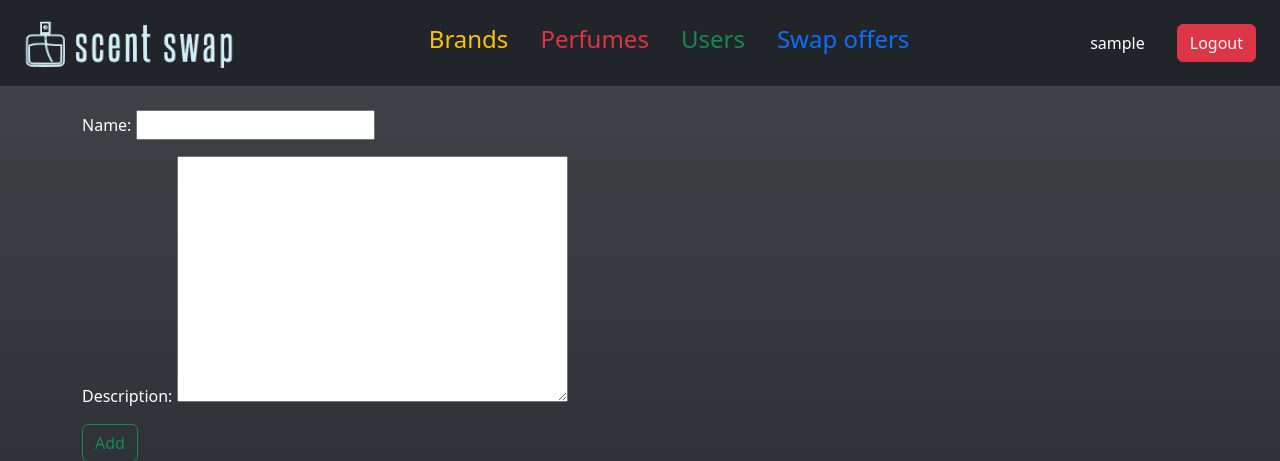
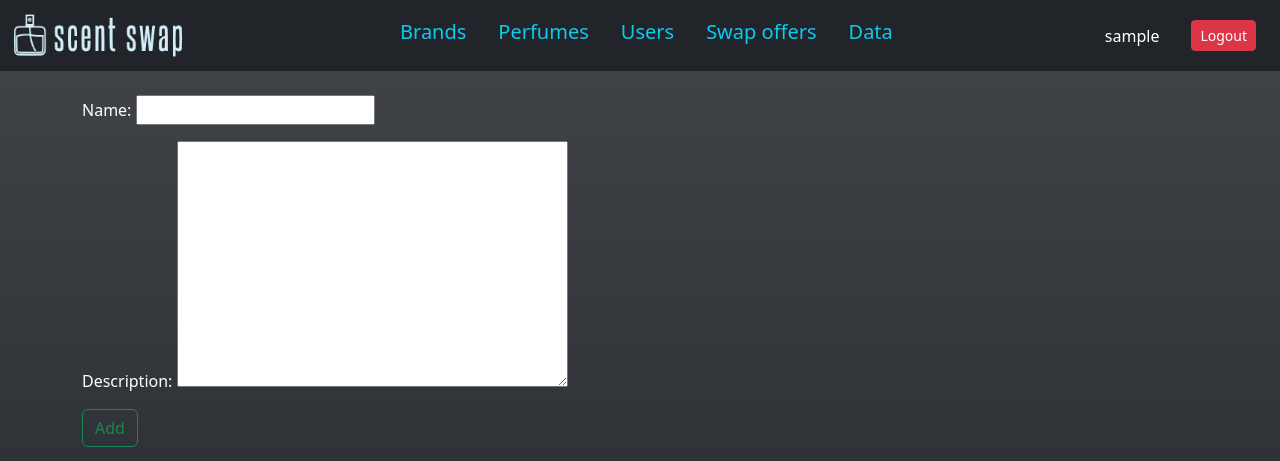
Before and after one commit to saradonin/scent_swap, a Django app: page /brand/add in a window 1280 px wide. Shown: the top 461 px of the page. Run offline with Django 4.2, Linux system fonts and the light colour scheme; the visitor is signed in with stand-in values (Sample User, id 1).

Commit message:
menu changed

```diff
--- a/scent_app/templates/__base__.html
+++ b/scent_app/templates/__base__.html
@@ -11,22 +11,27 @@
 <!-- //--------------------------- nav bar ------------------------------// -->
 <nav class="navbar navbar-dark bg-dark align-items-center p-2 mb-4">
         <a class="navbar-brand" href="{% url 'index' %}">
-            <img src="{% static 'logo.png' %}" alt="Logo" width="240" height="60"
+            <img src="{% static 'logo.png' %}" alt="Logo" width="180" height="45"
                  class="d-flex align-text-top">
         </a>
         <ul class="nav justify-content-center align-items-center">
             <li class="nav-item">
-                <a class="nav-link text-warning" href="{% url 'brand-list' %}"><h4>Brands</h4></a>
+                <a class="nav-link text-info" href="{% url 'brand-list' %}"><h5>Brands</h5></a>
             </li>
             <li class="nav-item">
-                <a class="nav-link text-danger" href="{% url 'perfume-list' %}"><h4>Perfumes</h4></a>
+                <a class="nav-link text-info" href="{% url 'perfume-list' %}"><h5>Perfumes</h5></a>
             </li>
             {% if user.is_authenticated %}
                 <li class="nav-item">
-                    <a class="nav-link text-success" href="{% url 'user-list' %}"><h4>Users</h4></a>
+                    <a class="nav-link text-info" href="{% url 'user-list' %}"><h5>Users</h5></a>
                 </li>
                 <li class="nav-item">
-                    <a class="nav-link" href=""><h4>Swap offers</h4></a>
+                    <a class="nav-link text-info" href=""><h5>Swap offers</h5></a>
+                </li>
+            {% endif %}
+                    {% if user.is_superuser %}
+                <li class="nav-item">
+                    <a class="nav-link text-info" href=""><h5>Data</h5></a>
                 </li>
             {% endif %}
         </ul>
@@ -39,14 +44,14 @@
                 </li>
                 <li>
                 <a class="nav-link" href="{% url 'user-logout' %}">
-                    <button class="btn btn-danger">Logout</button>
+                    <button class="btn btn-sm btn-danger">Logout</button>
                 </a>
                 </li>
 
             {% else %}
                 <li class="nav-item">
                     <a class="nav-link" href="{% url 'user-login' %}">
-                        <button class="btn btn-success">Login</button>
+                        <button class="btn btn-sm btn-success">Login</button>
                     </a>
                 </li>
             {% endif %}
```
Also changed, not shown: scent_app/static/logo.png.
